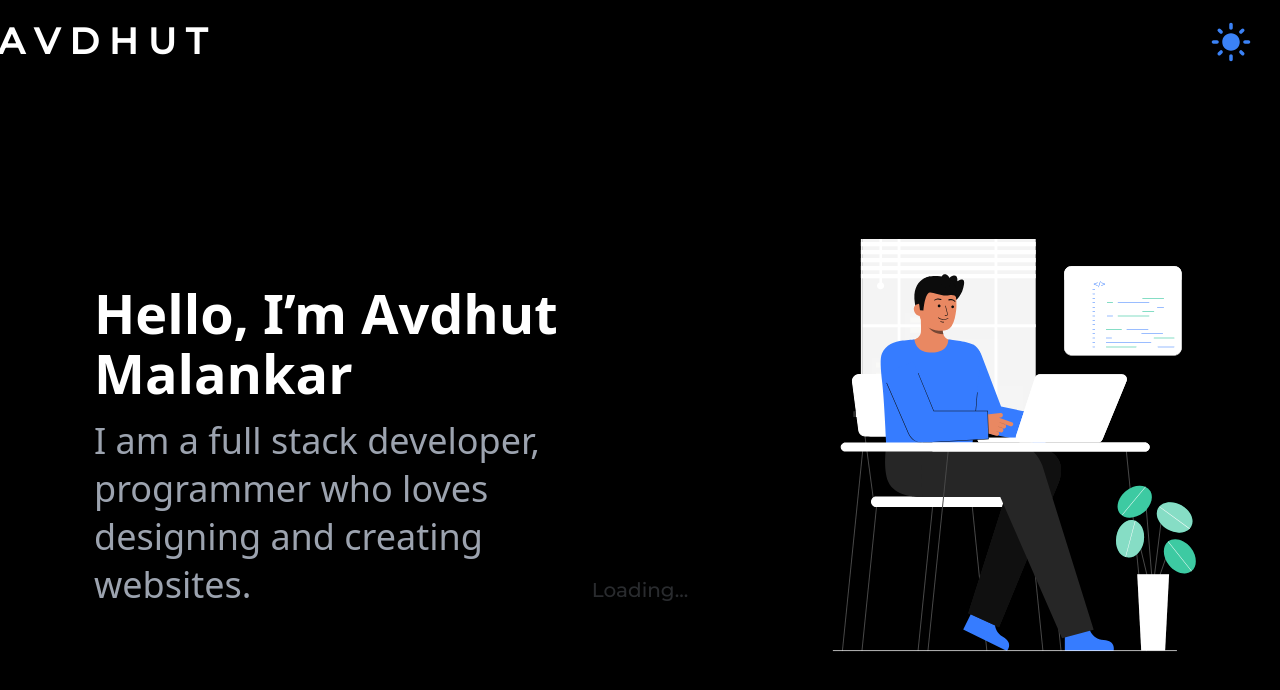
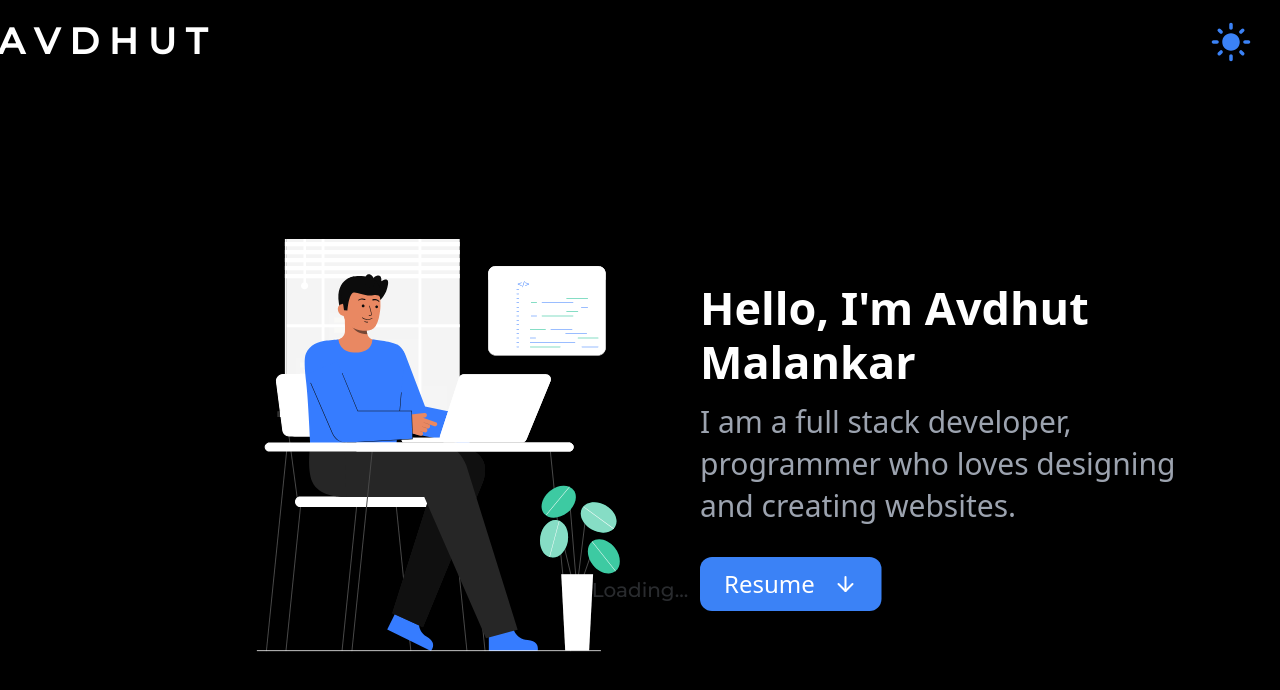
Before and after one commit to Malankar/Portfolio, a Next.js app: page / in a window 1280 px wide. Shown: the top 690 px of the page. Built offline with nearby package versions, Linux system fonts and the light colour scheme.

Commit message:
added resume and fixed alignments

```diff
--- a/components/Contact.js
+++ b/components/Contact.js
@@ -3,9 +3,10 @@ import emailjs from "@emailjs/browser";
 import { useRef, useState } from "react";
 import { ToastContainer, toast } from "react-toastify";
 import "react-toastify/dist/ReactToastify.css";
+import { TbBrandInstagram, TbBrandMeta } from "react-icons/tb";
+import { BsGithub, BsTwitter } from "react-icons/bs";
 const Contact = () => {
   const { register, handleSubmit } = useForm();
-  const [isSubmitted, setIsSubmitted] = useState(false);
   const form = useRef();
   function Success() {
     toast.success("Email Send Successfully!", {
@@ -43,14 +44,14 @@ const Contact = () => {
         <div className="text-2xl mb-8 mt-8 text-center font-semibold dark:text-white font-[Montserrat]">
           C O N T A C T &nbsp; U S
         </div>
-        <div className="text-2xl text-center dark:text-white">
+        <div className="text-xl md:text-2xl text-center dark:text-white">
           I have got just what you need.{" "}
           <span className="underline decoration-indigo-500 underline-offset-8	">
             {" "}
             Lets Talk!
           </span>
         </div>
-        <div className="w-full h-full flex justify-center p-5 mb-10">
+        <div className="w-full h-full flex justify-center p-5">
           <form
             ref={form}
             className="w-full mt-5 p-5"
@@ -136,6 +137,50 @@ const Contact = () => {
             </div>
           </form>
         </div>
+        <div className="inline-flex justify-center items-center w-full">
+          <hr className="my-5 w-64 h-px bg-gray-200 border-black dark:border-white border-1 dark:bg-gray-700" />
+          <span className="absolute left-1/2 px-3 font-medium text-black bg-white -translate-x-1/2 dark:text-white dark:bg-black">
+            OR
+          </span>
+        </div>
+        <div className=" flex space-x-4 justify-center items-center mt-5">
+          <div className="text-blue-500">
+            <a
+              href="https://www.facebook.com/avdhut.malankar/"
+              target="_blank"
+              rel="noopener noreferrer"
+            >
+              <TbBrandMeta />
+            </a>
+          </div>
+          <div className="text-blue-500">
+            <a
+              href="https://www.instagram.com/pixelated_renders/"
+              target="_blank"
+              rel="noopener noreferrer"
+            >
+              <TbBrandInstagram />
+            </a>
+          </div>
+          <div className="text-blue-500">
+            <a
+              href="https://github.com/Malankar"
+              target="_blank"
+              rel="noopener noreferrer"
+            >
+              <BsGithub />
+            </a>
+          </div>
+          <div className="text-blue-500">
+            <a
+              href="https://twitter.com/AvdhutMalankar"
+              target="_blank"
+              rel="noopener noreferrer"
+            >
+              <BsTwitter />
+            </a>
+          </div>
+        </div>
       </div>
       <ToastContainer
         position="bottom-left"
--- a/components/Hero.js
+++ b/components/Hero.js
@@ -1,32 +1,39 @@
-import Image from "next/image";
 import React from "react";
-
-const Hero = ({ dark }) => {
+import { FiArrowDown } from "react-icons/fi";
+const Hero = () => {
   return (
     <>
       <div className="text-black  dark:text-white block md:flex justify-center items-center">
-        <div className="max-w-lg md:max-w-sm pl-5 text-black dark:text-white">
-          <h1 className="text-2xl md:text-4xl font-semibold">
-            Hello, I’m Avdhut Malankar
+        <div className="max-w-sm m-auto">
+          <div className="relative w-[375px] h-[375px] md:w-[500px]  md:h-[500px]">
+            <div className="absolute ">
+              <img src="/blob.svg" alt="" className="w-[450px] h-[450px]" />
+            </div>
+            <div className="absolute z-5 md:top-28 md:left-28 top-16 left-14">
+              <img
+                src="/coder.svg"
+                alt=""
+                className="w-[250px] mt-5 md:mt-0 h-[250px] md:w-[275px] md:h-[275px] "
+              />
+            </div>
+          </div>
+        </div>
+        <div className=" pl-10 text-black dark:text-white py-5">
+          <h1 className="text-2xl md:text-3xl font-semibold">
+            Hello, I&apos;m Avdhut Malankar
           </h1>
-          <p className="text-lg md:text-2xl pt-2 dark:text-gray-400">
+          <p className="text-lg md:text-xl pt-2 dark:text-gray-400">
             I am a full stack developer, programmer who loves designing and
             creating websites.
           </p>
-        </div>
-        <div className="max-w-sm">
-          <div className="relative w-[350px] h-[350px] md:w-[500px]  md:h-[500px]">
-            <div className="absolute ">
-              {dark ? (
-                <Image src="/blob.svg" alt="" width={600} height={600} />
-              ) : (
-                <Image src="/blob_white.svg" alt="" width={600} height={600} />
-              )}
+          <a href="/Avdhut Malankar Resume.pdf" download>
+            <div className="flex space-x-3 px-4 py-1.5 rounded-lg mt-5 w-fit bg-black text-white dark:bg-blue-500 cursor-pointer">
+              <div>Resume</div>
+              <div className="text-white flex justify-center items-center">
+                <FiArrowDown />
+              </div>
             </div>
-            <div className="absolute z-5 md:top-28 md:left-28 top-16 left-14">
-              <Image src="/coder.svg" alt="" width={275} height={275} />
-            </div>
-          </div>
+          </a>
         </div>
       </div>
     </>
--- a/components/Main.js
+++ b/components/Main.js
@@ -1,3 +1,4 @@
+import Link from "next/link";
 import React, { useEffect, useState } from "react";
 import { BiMenuAltRight } from "react-icons/bi";
 import { MdDarkMode, MdLightMode } from "react-icons/md";
@@ -22,12 +23,11 @@ const Main = ({ dark, setDark }) => {
             }
           }}
         >
-          <a
-            href="#"
-            className=" text-black text-2xl font-semibold font-[Montserrat] dark:text-white"
-          >
-            A V D H U T
-          </a>
+          <Link href="/">
+            <div className=" text-black text-2xl font-semibold font-[Montserrat] dark:text-white cursor-pointer">
+              A V D H U T
+            </div>
+          </Link>
           <div className="text-black flex items-center text-4xl font-semibold font-[Montserrat] dark:text-white ">
             <div className="p-2 rounded-full mr-3">
               {dark ? (
--- a/pages/_app.js
+++ b/pages/_app.js
@@ -1,7 +1,7 @@
-import '../styles/globals.css'
+import "../styles/globals.css";
 
 function MyApp({ Component, pageProps }) {
-  return <Component {...pageProps} />
+  return <Component {...pageProps} />;
 }
 
-export default MyApp
+export default MyApp;
--- a/pages/index.js
+++ b/pages/index.js
@@ -37,7 +37,7 @@ export default function Home() {
         className={
           show
             ? "absolute max-h-screen w-full  overflow-x-hidden"
-            : "absolute h-fit w-full overflow-y-hidden dark:bg-black"
+            : "absolute h-fit w-full overflow-y-hidden overflow-x-hidden dark:bg-black"
         }
       >
         <Main setDark={setDark} dark={dark} />
--- a/styles/globals.css
+++ b/styles/globals.css
@@ -1,15 +1,25 @@
 @tailwind base;
 @tailwind components;
 @tailwind utilities;
-@layer {
-  .gradient {
-    /* background-image: url("/bg.jpg"); */
-    background-image: url("/bg.jpg"),
-      -webkit-gradient(linear, left top, left bottom, from(transparent), to(transparent));
-    background-image: url("/bg.jpg"),
-      linear-gradient(180deg, transparent, transparent);
-    /* background-position: -210px 0px, 0px 0px; */
-    /* background-size: 140%, auto; */
-    background-attachment: scroll, scroll;
+
+@layer utilities {
+  .scrollbar::-webkit-scrollbar {
+    width: 5px;
+    height: 10px;
+  }
+
+  .scrollbar::-webkit-scrollbar-track {
+    border-radius: 100vh;
+    background: #363737;
+  }
+
+  .scrollbar::-webkit-scrollbar-thumb {
+    background: white;
+    border-radius: 100vh;
+    border: 3px solid white;
+  }
+
+  .scrollbar::-webkit-scrollbar-thumb:hover {
+    background: white;
   }
 }
```
Also changed, not shown: 1 other file (tests, documents, lock files or other folders).
